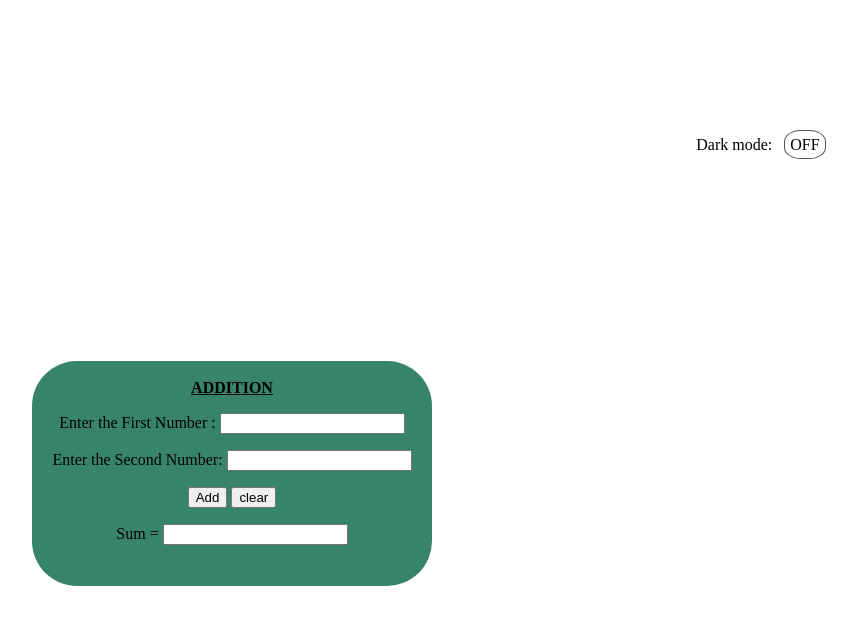
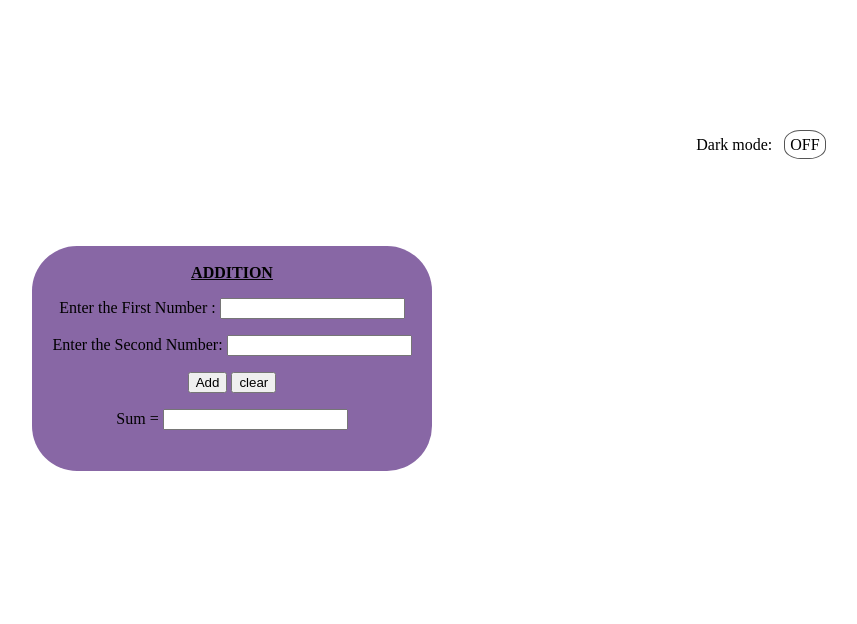
Before and after one commit to Tarundatt7/deadpool, a plain HTML site: page i.html in a window 1280 px wide. Shown: the whole page, without its empty margins (408-1265 px from the left). Drawn offline with nearby package versions, Linux system fonts and the light colour scheme.

Commit message:
Update i.html

```diff
--- a/i.html
+++ b/i.html
@@ -72,8 +72,8 @@
       .card{
         width:400px;
         height:225px;
-        margin-top:225px;
-        background-color:rgb(55, 132, 107);
+        margin-top:110px;
+        background-color:rgb(136, 103, 165);
         border-radius:45px;
       }
       .container{
```
